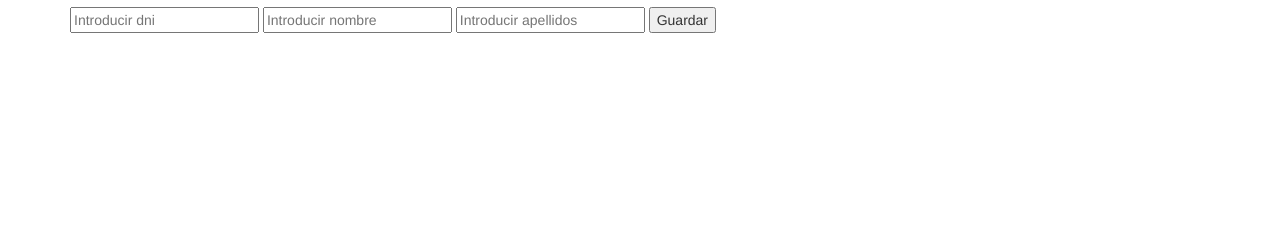
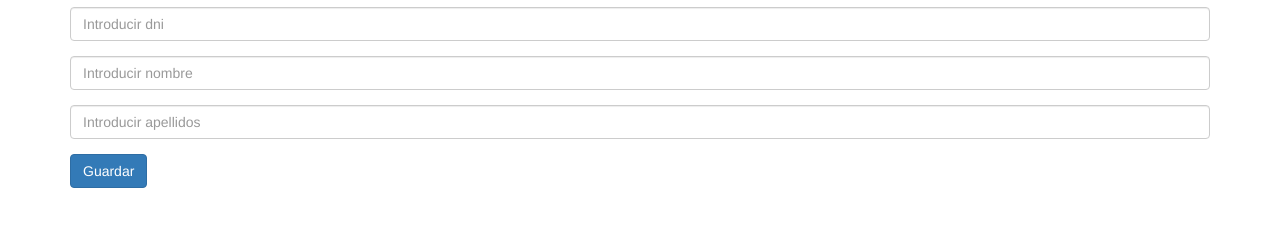
Before and after one commit to daguiheso/indexDB, a plain HTML site: page index.html in a window 1280 px wide. Shown: the part 63-290 px from the top of the page. Drawn offline with nearby package versions, Linux system fonts and the light colour scheme.

Commit message:
implemented bootstrap

```diff
--- a/index.html
+++ b/index.html
@@ -8,10 +8,16 @@
 <body onload="startDB();">
     <div class="container">
     	<h1>HTML5 INDEXDB</h1>
-    	<input type="text" id="dni" placeholder="Introducir dni" />
-        <input type="text" id="name" placeholder="Introducir nombre" />
-        <input type="text" id="surname" placeholder="Introducir apellidos" />
-        <button type="button" onclick="add();">Guardar</button>
+        <div class="form-group">
+        	<input type="text" id="dni" class="form-control" placeholder="Introducir dni" />
+        </div>
+        <div class="form-group">
+            <input type="text" id="name" class="form-control" placeholder="Introducir nombre" />
+        </div>
+        <div class="form-group">
+            <input type="text" id="surname" class="form-control" placeholder="Introducir apellidos" />
+        </div>
+        <button type="button" class="btn btn-primary" onclick="add();">Guardar</button>
     </div>
 	<script>
 		var indexedDB = window.indexedDB || window.mozIndexedDB || window.webkitIndexedDB || window.msIndexedDB;
```
